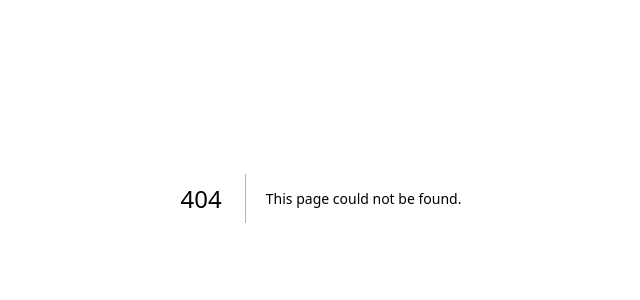
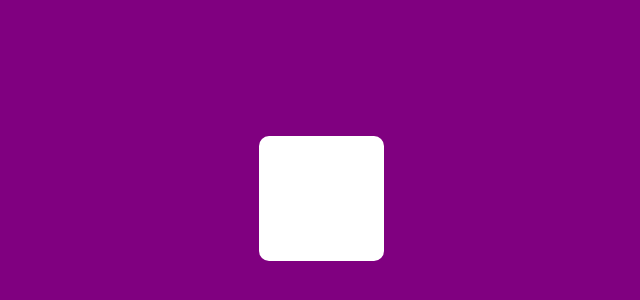
Before and after one commit to RikutoOgaki/framer-motion, a Next.js app: page /samples/06 in a window 1280 px wide. Before the commit this address had no page. Shown: the part 202-502 px from the top of the page, without its empty margins (319-959 px from the left). Built offline with nearby package versions, Linux system fonts and the light colour scheme.

Commit message:
nextframer

```diff
--- /dev/null
+++ b/src/pages/samples/06/index.module.scss
@@ -0,0 +1,16 @@
+.wrap {
+    width: 100%;
+    height: 100vh;
+    display: flex;
+    justify-content: center;
+    align-items: center;
+    background-color: purple;
+
+    .btn {
+        width: 12.5rem;
+        height: 12.5rem;
+        background-color: #fff;
+        border-radius: 10px;
+        border: none;
+    }
+}
--- /dev/null
+++ b/src/pages/samples/06/index.tsx
@@ -0,0 +1,16 @@
+import { motion } from 'framer-motion'
+import style from './index.module.scss'
+
+export default function Sample06() {
+    return (
+        <>
+            <div className={style.wrap}>
+                <motion.button
+                    className={style.btn}
+                    whileHover={{ scale: 1.2 }}
+                    whileTap={{ scale: .9 }}
+                />
+            </div>
+        </>
+    )
+}
```
